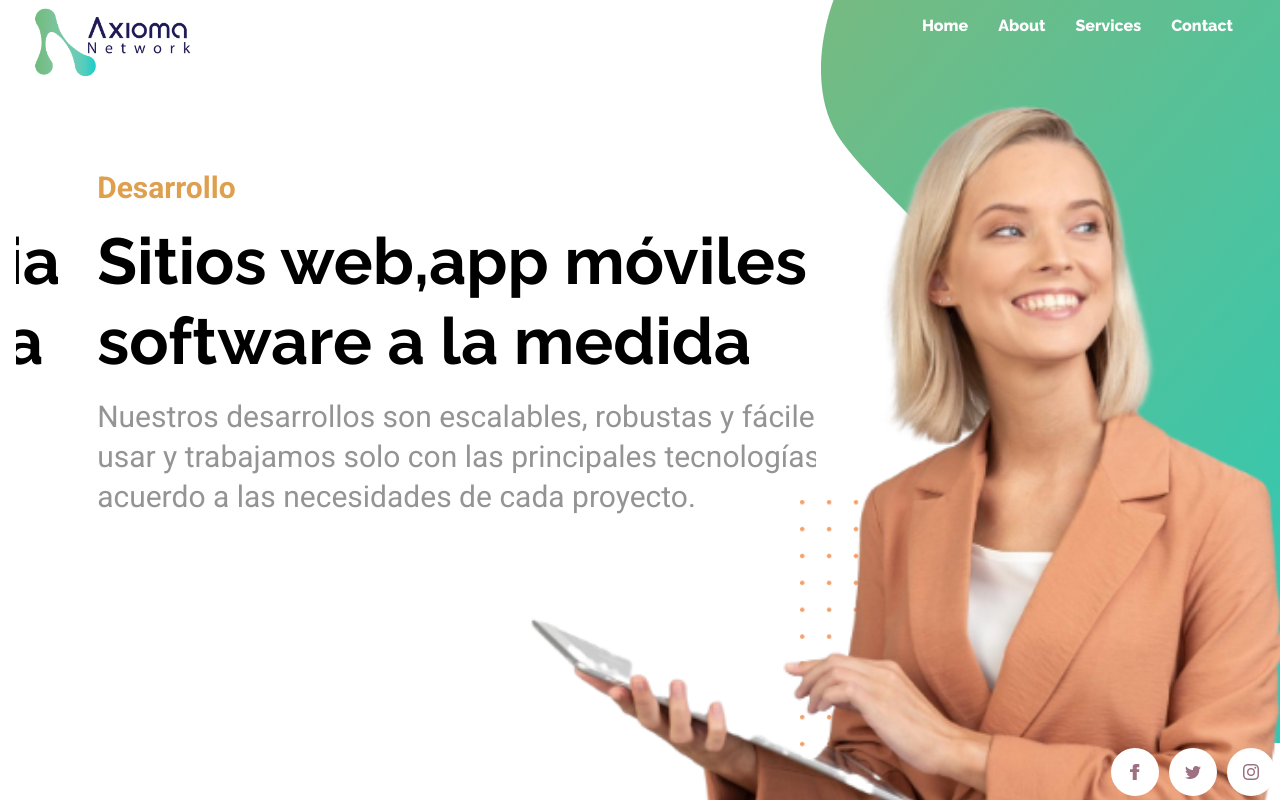
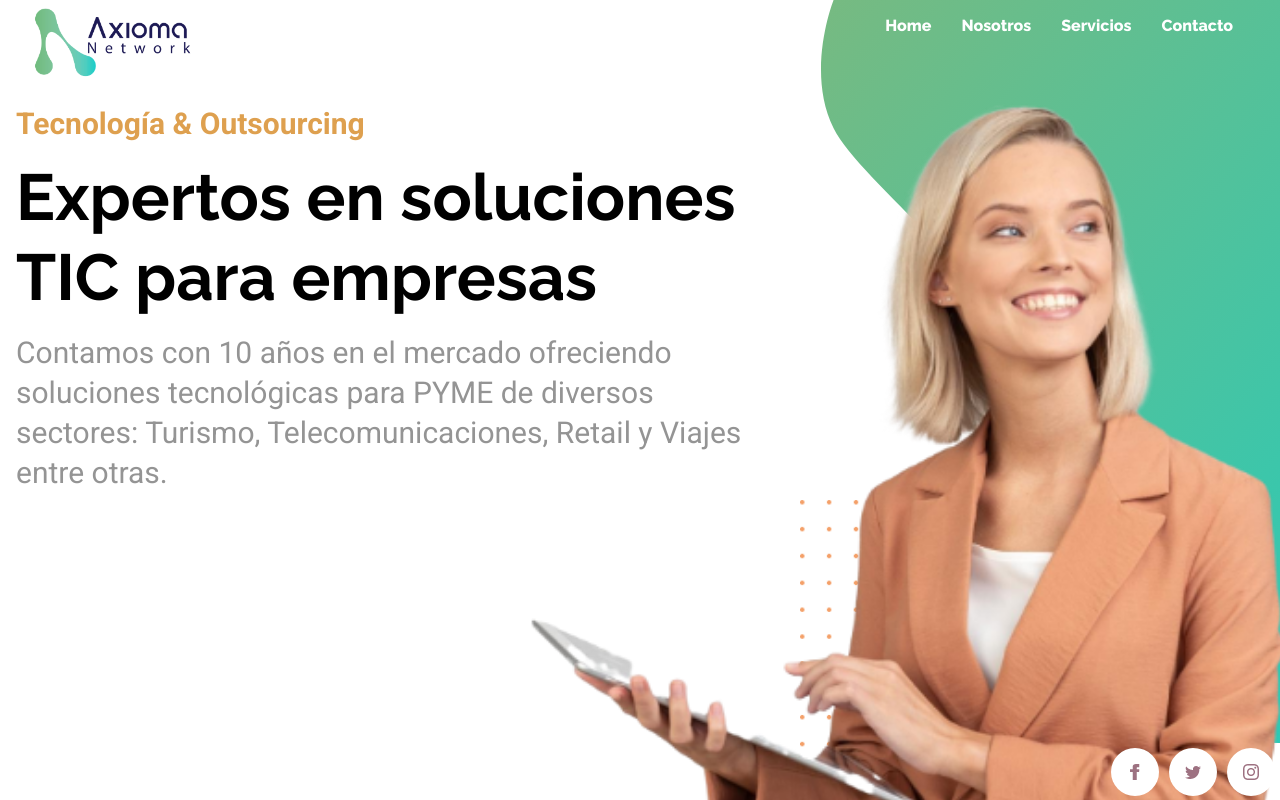
Before and after one commit to AXIOMANETWORK/Sitio-Oficial, a React (Create React App) app: page / in a window 1280 px wide. Shown: the top 800 px of the page. Built offline with nearby package versions, Linux system fonts and the light colour scheme.

Commit message:
Se configura slider

```diff
--- a/src/App.js
+++ b/src/App.js
@@ -15,11 +15,11 @@ function App() {
 
       <BrowserRouter>
         <Routes>
-          <Route path="about" element={ <About/> }/>
+          <Route path="/about" element={ <About/> }/>
           <Route path="portafolio" element={ <Portafolio/> }/>
-          <Route path="services" element={ <Services/> }/>
+          <Route path="/services" element={ <Services/> }/>
           <Route path="workMedia" element={ <WorkMedia/> }/>
-          <Route path="contact" element={ <Contact/> }/>
+          <Route path="/contact" element={ <Contact/> }/>
           <Route path="/" element={ <Home/> } exact />
         </Routes>
       </BrowserRouter>
--- a/src/components/About.jsx
+++ b/src/components/About.jsx
@@ -1,5 +1,6 @@
 import React from 'react'
 import GrupoImg from '../media/Grupo2.png';
+import { NavLink } from 'react-router-dom';
 
 const About = () => {
   return (
@@ -10,7 +11,7 @@ const About = () => {
               <h3>ASESORES EN TECNOLOGIAS DE LA INFORMACION</h3>
               <p className='text-bold'>Abordamos las necesidades de tu empresa a través de áreas específicas para ofrecer una solución integral.</p>
               <p className='text-content'>Somos una empresa de soluciones informáticas integrales: diseño web, servicios IT y marketing digital, trabajamos por y para las Pymes...</p>
-              <a className='btn-dark'>Leer Más</a>
+              <NavLink to='/about' className='btn-dark'>Leer Más</NavLink>
           </div>
 
       </section>
--- a/src/components/Nav.jsx
+++ b/src/components/Nav.jsx
@@ -8,9 +8,9 @@ function Nav() {
         <nav className='Slider-nav'>
             <ul>
                 <li><NavLink to='/'>Home</NavLink></li>
-                <li><span><Link to="About" spy={true} smooth={true} offset={50} duration={500}>About</Link></span></li>
-                <li><Link to="Services" spy={true} smooth={true} offset={50} duration={500}>Services</Link></li>
-                <li><Link>Contact</Link></li>
+                <li><NavLink to='/about'>Nosotros</NavLink></li>
+                <li><NavLink to='/services'>Servicios</NavLink></li>
+                <li><NavLink to='/contact'>Contacto</NavLink></li>
             </ul>
             <div className='menu'><img src={Menu} alt="" /></div>
         </nav>
--- a/src/components/Services.jsx
+++ b/src/components/Services.jsx
@@ -3,6 +3,7 @@ import Icon from '../media/icono1.png'
 import Icon2 from '../media/icono2.png'
 import Icon3 from '../media/icono3.png'
 import Icon4 from '../media/icono4.png'
+import { NavLink } from 'react-router-dom';
 
 const Services = () => {
   return (
@@ -49,7 +50,7 @@ const Services = () => {
                 </div>
 
             </div>
-            <a className='btn-dark'>Leer Más</a>
+            <NavLink to='/services' className='btn-dark'>Leer Más</NavLink>
     </section>
   )
 }
--- a/src/components/Slider.jsx
+++ b/src/components/Slider.jsx
@@ -1,4 +1,4 @@
-import React,{useState,useRef,useEffect} from 'react';
+import React,{useState} from 'react';
 import Nav from './Nav';
 import SlidePerson from '../media/personDesktop.png';
 import Rectangle from '../media/Rectangle.png';
@@ -8,41 +8,6 @@ import iconTwitter from '../media/iconTwitterWithe.png';
 import iconInstagram from '../media/iconInstagramWithe.png';
 
 const Slider = () => {
-   const slideContainer = useRef(null)
-   const slide = useRef(null)
-   const [contador,setContador] = useState(1)
-
-
-   useEffect(() => {
-       setTimeout( () => {
-            let suma = contador + 1
-            if (suma > 3 ) {
-                setContador(1)
-            }else {
-                setContador(suma)
-            }
-        },3000)
-
-        return () => {
-            carrusell()
-        }
-   }, [contador])
-
-
-    const carrusell = ()=>{
-        const slideWidth = slide.current.offsetWidth;
-        let valor = contador * slideWidth
-        let valorMax = slideWidth * 3;
-        if ( valor >= valorMax) {
-            valor = 0
-        }else {
-            valor = -1 * valor
-        }
-
-         slideContainer.current.style.transform = `translate(${valor}px)`;
-
-         //console.log(slideContainer.current.children[0]);
-    }
 
   return (
     <>
@@ -51,25 +16,24 @@ const Slider = () => {
                 <div className="Slider-logo"></div>
                 <Nav/>
             </div>
-            <div className='Slider-slide'>
-                <div className="Slider-slides">
-                <div className="Slider-containerText" ref={slideContainer}>
-                    <div className='Slider-texto' ref={slide}>
+            <div className='Slider-container'>
+                <ul className="Slider-slides">
+                    <li className="Slider-slide">
                     <h3 className='Slider-h3'>Tecnología & Outsourcing</h3>
                         <p className='text-bold Slider-pTitle'>Expertos en soluciones TIC para empresas</p>
                         <p className='text-content Slider-p'>Contamos con 10 años en el mercado ofreciendo soluciones tecnológicas para PYME de diversos sectores: Turismo, Telecomunicaciones, Retail y Viajes entre otras.</p>
-                    </div>
-                    <div className='Slider-texto'>
+                    </li>
+                    <li className="Slider-slide">
                     <h3 className='Slider-h3'>Marketing DIGITAL</h3>
                         <p className='text-bold Slider-pTitle'>Armamos una estrategia para potenciar tu marca</p>
                         <p className='text-content Slider-p'>Impulsamos tu producto o servicio con estrategias de marketing online orientadas a la captación de consumidores. </p>
-                    </div>
-                    <div className='Slider-texto'>
+                    </li>
+                    <li className="Slider-slide">
                     <h3 className='Slider-h3'>Desarrollo</h3>
                         <p className='text-bold Slider-pTitle'>Sitios web,app móviles y software a la medida</p>
                         <p className='text-content Slider-p'>Nuestros desarrollos son escalables, robustas y fáciles de usar y trabajamos solo con las principales tecnologías de acuerdo a las necesidades de cada proyecto.</p>
-                    </div>
-                </div>
+                    </li>
+                </ul>
             </div>
             <div className='Slider-imgPerson'>
                 <img src={SlidePerson} alt="" />
@@ -79,7 +43,6 @@ const Slider = () => {
                 <div className="Slider-iconSocial"><img src={iconTwitter} alt="" /></div>
                 <div className="Slider-iconSocial"><img src={iconInstagram} alt="" /></div>
             </div>
-            </div>
             <div className='Slider-cuadricula'><img src={Cuadricula} alt="" /></div>
             <div className='Slider-figura'><img src={Rectangle} alt="" /></div>
         </div>
--- a/src/components/Testimonials.jsx
+++ b/src/components/Testimonials.jsx
@@ -4,6 +4,7 @@ import person from '../media/person2.png';
 //import cuadricula from '../media/cuadricula.png'
 import datos from '../api/testimonials.json';
 import oval from '../media/OvalBig.png';
+import { NavLink } from 'react-router-dom';
 
 const Testimonials = () => {
   const slideContainer = useRef(null);
@@ -33,7 +34,7 @@ const Testimonials = () => {
         <div className='Testimonials-title'>
           <h3>Testimoniales</h3>
           <p className='text-bold'>¿Qué opinan de nosotros?</p>
-          <a className='btn-dark'>Contáctanos</a>
+          <NavLink to='/contact' className='btn-dark'>Contáctanos</NavLink>
         </div>
 
         <div className='Testimonials-cards'>
--- a/src/components/TransforNow.jsx
+++ b/src/components/TransforNow.jsx
@@ -1,4 +1,5 @@
-import React from 'react'
+import React from 'react';
+import { NavLink } from 'react-router-dom';
 
 const TransforNow = () => {
   return (
@@ -8,7 +9,7 @@ const TransforNow = () => {
             <p className="text-content">Conversemos sobre tus estrategias y retos tecnológicos Llena el formulario y cuéntanos más de ti en breve te contaremos mucho de nosotros</p>
         </div>
         <div>
-        <a className='btn-yellow'>Contáctanos</a>
+        <NavLink to='/contact' className='btn-yellow'>Contáctanos</NavLink>
         </div>
     </div>
   )
--- a/src/routes/Contact.jsx
+++ b/src/routes/Contact.jsx
@@ -7,7 +7,7 @@ import ubi from '../media/Ubi.png';
 const Contact = () => {
   return (
     <>
-    <Header title="Contact" info="Agency provides a full service range including technical skills, design, business understanding." />
+    <Header title="Contáctanos" info="Conversemos sobre tus estrategias y retos tecnológicos Llena el formulario y cuéntanos más de ti en breve te contaremos mucho de nosotros" />
     <div className='Contact'>
 
       <section className='section-itemMap'>
--- a/src/styles/global/ourTeam.scss
+++ b/src/styles/global/ourTeam.scss
@@ -98,10 +98,12 @@
     height: 15px;
     border-radius: 50%;
     border: 1px solid $color9;
+
 }
 
 .isActive {
     background-color:$color9;
+
 }
 
 
--- a/src/styles/home/about.scss
+++ b/src/styles/home/about.scss
@@ -64,26 +64,7 @@
 
         }
     }
-    .about-text{
-        .info-service{
-            div{
 
-                a{
-
-                    .rotate{
-
-                    }
-                }
-            }
-            .hiden{
-
-            }
-            .mostrar{
-
-            }
-        }
-
-    }
 }
 /*Desktop*/
 @include breakpoint(high) {
--- a/src/styles/home/slider.scss
+++ b/src/styles/home/slider.scss
@@ -1,9 +1,9 @@
 .Slider {
     width: 100%;
     height: 100vh;
-    padding: 0 1rem;
     overflow: hidden;
     position: relative;
+    padding: 0 1rem;
 }
 .Slider-navegacion {
     display: flex;
@@ -16,20 +16,38 @@
     height: 90px;
     background-size: contain;
 }
-.Slider-slide {
+.Slider-container {
     display: flex;
-    width: 300px;
+    width: 100%;
     margin-top: 1rem;
-    overflow: hidden;
+    position: relative;
 }
-.Slider-containerText {
+.Slider-slides {
     display: flex;
-    transition: all 0.9s ease-in-out;
-    //transform: translate(-600px);
+    list-style: none;
+    width: 100%;
+    overflow:hidden;
 }
-.Slider-texto {
-    width: 300px;
-    //transform: translate(-600px);
+.Slider-slide{
+    width: 100%;
+    flex-shrink: 0;
+    display: flex;
+    flex-direction: column;
+    flex-wrap: wrap;
+    animation-name: slide;
+	animation-duration: 30s;
+	animation-iteration-count: infinite;
+	animation-timing-function: linear;
+}
+@keyframes slide {
+	0% { transform: translateX(0); }
+	30% { transform: translateX(0); }
+
+	35% { transform: translateX(-100%); }
+	65% { transform: translateX(-100%); }
+
+	70% { transform: translateX(-200%); }
+	100% { transform: translateX(-200%); }
 }
 .Slider-pTitle {
     margin-top: 1rem;
@@ -77,12 +95,10 @@
 }
 
 @include breakpoint("medium-simple") {
-    .Slider-slide {
-        width: 400px;
+    .Slider-container {
+        width: 60%;
     }
-    .Slider-texto {
-        width: 400px;
-    }
+
     .Slider-pTitle {
         margin-top: 1rem;
         font-size: 35px;
@@ -121,13 +137,9 @@
 }
 
 @include breakpoint("medium-tablet") {
-    .Slider-slide {
-        width: 600px;
-    }
 
-    .Slider-texto {
-        width: 600px;
-    }
+
+
     .Slider-h3 {
         font-size: 20px;
     }
@@ -149,14 +161,9 @@
 }
 
 @include breakpoint("medium-high") {
-    .Slider-slide {
-        margin-top: 5rem;
-        width: 650px;
-    }
 
-    .Slider-texto {
-        width: 650px;
-    }
+
+
     .Slider-h3 {
         font-size: 25px;
     }
@@ -179,13 +186,9 @@
 }
 
 @include breakpoint("large") {
-    .Slider-slide {
-       width: 800px;
-    }
 
-    .Slider-texto {
-        width: 800px;
-    }
+
+
     .Slider-h3 {
         font-size: 30px;
     }
--- a/src/styles/utilities/mixins.scss
+++ b/src/styles/utilities/mixins.scss
@@ -9,6 +9,15 @@
         text-align: center;
         padding: 0.5rem;
         transition: all 0.3s ease;
+        text-decoration: none;
+        :link {
+          color: $color-font;
+          text-decoration: none;
+        }
+        :visited {
+          color: $color-font;
+          text-decoration: none;
+        }
 }
 
 .btn-dark{
```
Lines whose indentation alone changed are shown as unchanged.
